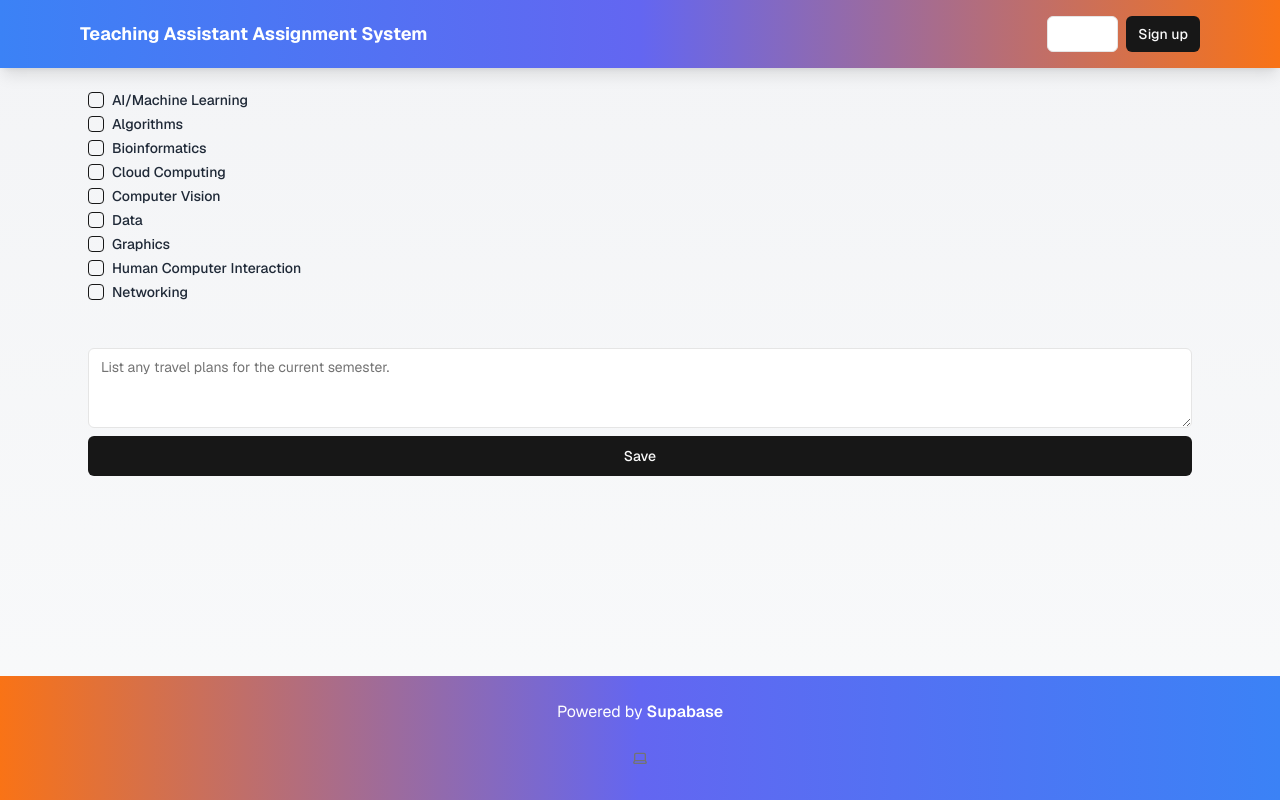
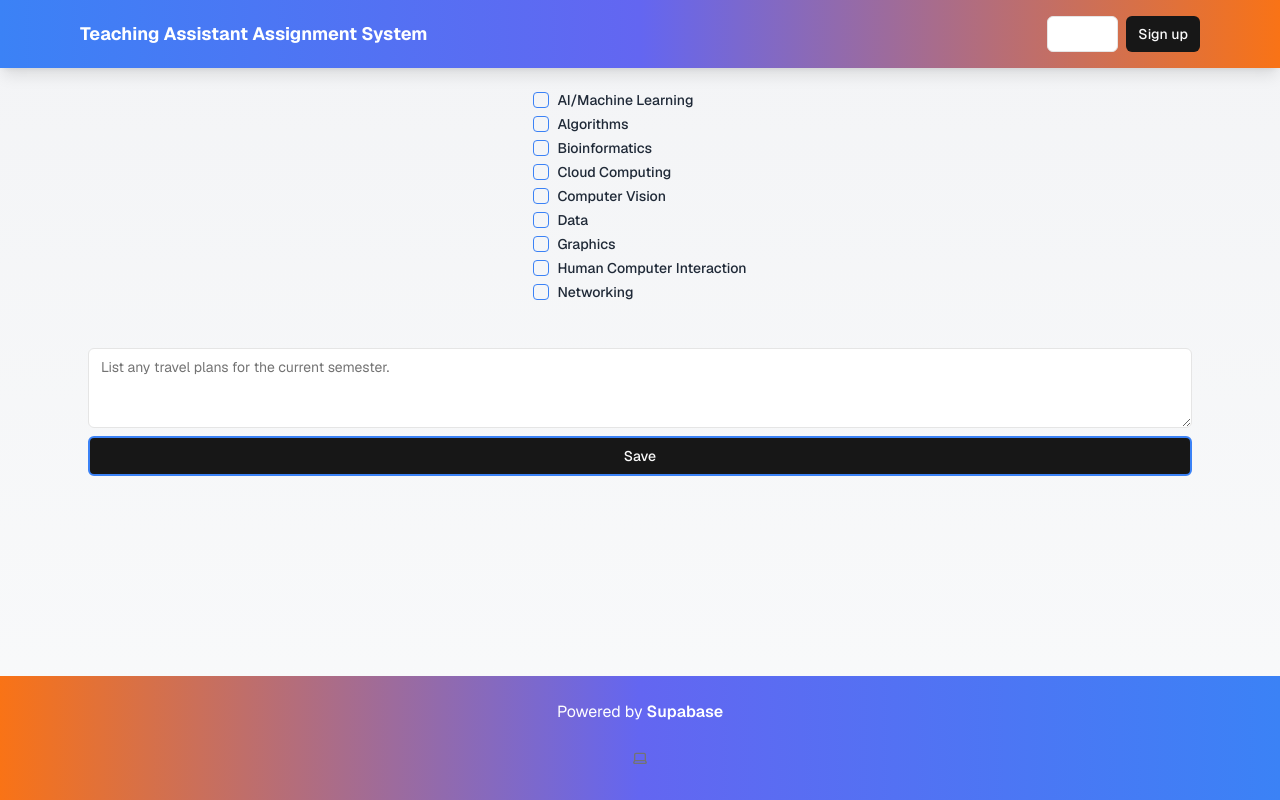
Before and after one commit to juanveliz76/TAAS, a Next.js app: page /student/updates in a window 1280 px wide. Built offline with nearby package versions, Linux system fonts and the light colour scheme; no server answers; the database is empty.

Commit message:
new format and colors

```diff
--- a/app/student/page.tsx
+++ b/app/student/page.tsx
@@ -13,21 +13,23 @@ import {
 
 export default function Next({ }: { }) {
   return (
-    <form>
-    <Card className="w-[350px]">
+    <div className="min-h-screen flex items-center justify-center bg-white-100">
+      <div className="mt-[-30vh]">
+        <form className="w-full max-w-md">
+          <Card className="w-[350px] bg-white border-2 border-blue-500">
             <CardHeader>
-      <CardTitle>Welcome to the TAAS</CardTitle>
-      <CardDescription>Applications are due December 4th.</CardDescription>
+              <CardTitle className="text-black">Welcome to the TAAS</CardTitle>
+              <CardDescription className="text-primary text-black">Applications are due December 4th.</CardDescription>
             </CardHeader>
-    <CardContent>
-    </CardContent>
             <CardFooter className="flex justify-between">
-      <SubmitButton pendingText="Loading.." formAction={studentUpdates}>
+              <Button className="border-2 border-blue-500 focus:ring-2 focus:ring-blue-500 focus:outline-none" formAction={studentUpdates}>
                 Continue
-      </SubmitButton>
-      <Button>Submit</Button>
+              </Button>
+              <Button className="border-2 border-blue-500 focus:ring-2 focus:ring-blue-500 focus:outline-none" type="submit">Submit</Button>
             </CardFooter>
           </Card>
         </form>
-  );
+      </div>
+    </div>
+  )
 }
--- a/app/student/preferences/data-table.tsx
+++ b/app/student/preferences/data-table.tsx
@@ -39,7 +39,7 @@ export function DataTable<TData, TValue>({
             <TableRow key={headerGroup.id}>
               {headerGroup.headers.map((header) => {
                 return (
-                  <TableHead key={header.id}>
+                  <TableHead className="text-black" key={header.id}>
                     {header.isPlaceholder
                       ? null
                       : flexRender(
--- a/app/student/preferences/page.tsx
+++ b/app/student/preferences/page.tsx
@@ -72,8 +72,9 @@ export default function preferences() {
         </div>
         <div className="container text-center">
           <div className="d-flex justify-content-center">
+          <div className="flex justify-center bg-white-100">
             <Select name="select1" onValueChange={(e) => setC(e)}>
-              <SelectTrigger className="w-[180px]">
+              <SelectTrigger className="w-[180px] border-2 border-black-500 focus:ring-2 focus:ring-black-500 focus:outline-none bg-white">
                 <SelectValue placeholder="Select a course"/>
               </SelectTrigger>
               <SelectContent>
@@ -106,8 +107,9 @@ export default function preferences() {
               </SelectContent>
             </Select>
             <br></br>
+            &nbsp;
             <Select name="select2" onValueChange={(e2) => setR(e2)}>
-              <SelectTrigger className="w-[180px]">
+              <SelectTrigger className="w-[180px] border-2 border-black-500 focus:ring-2 focus:ring-black-500 focus:outline-none bg-white">
                 <SelectValue placeholder="Select a preference level" />
               </SelectTrigger>
               <SelectContent>
@@ -118,10 +120,11 @@ export default function preferences() {
                 </SelectGroup>
               </SelectContent>
             </Select>
+            </div>
             <br></br>
-            <Button name = "add" formAction={add}>Add</Button>
+            <Button className="border-2 border-blue-500 focus:ring-2 focus:ring-blue-500 focus:outline-none" name = "add" formAction={add}>Add</Button>
             &nbsp;
-            {<SubmitButton name = "submit" pendingText="Saving.." formAction={studentWelcome}>
+            {<SubmitButton className="border-2 border-blue-500 focus:ring-2 focus:ring-blue-500 focus:outline-none" name = "submit" pendingText="Saving.." formAction={studentWelcome}>
               Save
             </SubmitButton>}
           </div>
--- a/app/student/updates/page.tsx
+++ b/app/student/updates/page.tsx
@@ -55,10 +55,10 @@ export default function updates() {
 
   return (
     <form>
-      <div className="space-y-4">
+      <div className="flex justify-center bg-white-100 space-y-4">
       <div className="flex flex-col space-y-2">
       <div className="flex items-center space-x-2">
-        <Checkbox id="AIML" checked={AIML} onCheckedChange={setAIML as (checked: CheckedState) => void} />
+        <Checkbox className="border-blue-500 focus:ring-blue-500" id="AIML" checked={AIML} onCheckedChange={setAIML as (checked: CheckedState) => void} />
         <label
           htmlFor="AIML"
           className="text-sm font-medium leading-none peer-disabled:cursor-not-allowed peer-disabled:opacity-70"
@@ -67,7 +67,7 @@ export default function updates() {
         </label>
         </div>
         <div className="flex items-center space-x-2">
-        <Checkbox id="ALGO" checked={ALGO} onCheckedChange={setALGO as (checked: CheckedState) => void} />
+        <Checkbox className="border-blue-500 focus:ring-blue-500" id="ALGO" checked={ALGO} onCheckedChange={setALGO as (checked: CheckedState) => void} />
         <label
           htmlFor="ALGO"
           className="text-sm font-medium leading-none peer-disabled:cursor-not-allowed peer-disabled:opacity-70"
@@ -76,7 +76,7 @@ export default function updates() {
         </label>
         </div>
         <div className="flex items-center space-x-2">
-        <Checkbox id="BIO" checked={BIO} onCheckedChange={setBIO as (checked: CheckedState) => void}/>
+        <Checkbox className="border-blue-500 focus:ring-blue-500" id="BIO" checked={BIO} onCheckedChange={setBIO as (checked: CheckedState) => void}/>
         <label
           htmlFor="BIO"
           className="text-sm font-medium leading-none peer-disabled:cursor-not-allowed peer-disabled:opacity-70"
@@ -85,7 +85,7 @@ export default function updates() {
         </label>
         </div>
         <div className="flex items-center space-x-2">
-        <Checkbox id="CC" checked={CC} onCheckedChange={setCC as (checked: CheckedState) => void} />
+        <Checkbox className="border-blue-500 focus:ring-blue-500" id="CC" checked={CC} onCheckedChange={setCC as (checked: CheckedState) => void} />
         <label
           htmlFor="CC"
           className="text-sm font-medium leading-none peer-disabled:cursor-not-allowed peer-disabled:opacity-70"
@@ -94,7 +94,7 @@ export default function updates() {
         </label>
         </div>
         <div className="flex items-center space-x-2">
-        <Checkbox id="CV" checked={CV} onCheckedChange={setCV as (checked: CheckedState) => void} />
+        <Checkbox className="border-blue-500 focus:ring-blue-500" id="CV" checked={CV} onCheckedChange={setCV as (checked: CheckedState) => void} />
         <label
           htmlFor="CV"
           className="text-sm font-medium leading-none peer-disabled:cursor-not-allowed peer-disabled:opacity-70"
@@ -103,7 +103,7 @@ export default function updates() {
         </label>
         </div>
         <div className="flex items-center space-x-2">
-        <Checkbox id="D" checked={D} onCheckedChange={setD as (checked: CheckedState) => void} />
+        <Checkbox className="border-blue-500 focus:ring-blue-500" id="D" checked={D} onCheckedChange={setD as (checked: CheckedState) => void} />
         <label
           htmlFor="D"
           className="text-sm font-medium leading-none peer-disabled:cursor-not-allowed peer-disabled:opacity-70"
@@ -112,7 +112,7 @@ export default function updates() {
         </label>
         </div>
         <div className="flex items-center space-x-2">
-        <Checkbox id="G" checked={G} onCheckedChange={setG as (checked: CheckedState) => void} />
+        <Checkbox className="border-blue-500 focus:ring-blue-500" id="G" checked={G} onCheckedChange={setG as (checked: CheckedState) => void} />
         <label
           htmlFor="G"
           className="text-sm font-medium leading-none peer-disabled:cursor-not-allowed peer-disabled:opacity-70"
@@ -121,7 +121,7 @@ export default function updates() {
         </label>
         </div>
         <div className="flex items-center space-x-2">
-        <Checkbox id="HCI" checked={HCI} onCheckedChange={setHCI as (checked: CheckedState) => void} />
+        <Checkbox className="border-blue-500 focus:ring-blue-500" id="HCI" checked={HCI} onCheckedChange={setHCI as (checked: CheckedState) => void} />
         <label
           htmlFor="HCI"
           className="text-sm font-medium leading-none peer-disabled:cursor-not-allowed peer-disabled:opacity-70"
@@ -130,7 +130,7 @@ export default function updates() {
         </label>
         </div>
         <div className="flex items-center space-x-2">
-        <Checkbox id="N" checked={N} onCheckedChange={setN as (checked: CheckedState) => void} />
+        <Checkbox className="border-blue-500 focus:ring-blue-500" id="N" checked={N} onCheckedChange={setN as (checked: CheckedState) => void} />
         <label
           htmlFor="N"
           className="text-sm font-medium leading-none peer-disabled:cursor-not-allowed peer-disabled:opacity-70"
@@ -143,8 +143,8 @@ export default function updates() {
       <br></br>
       <br></br>
       <div className="grid w-full gap-2">
-        <Textarea value = {t} placeholder="List any travel plans for the current semester." onChange={(e) => setT(e.target.value)}/>
-        <SubmitButton pendingText="Saving.." formAction={sub}>Save</SubmitButton>
+        <Textarea className="bg-white" value = {t} placeholder="List any travel plans for the current semester." onChange={(e) => setT(e.target.value)}/>
+        <SubmitButton className="border-2 border-blue-500 focus:ring-2 focus:ring-blue-500 focus:outline-none" pendingText="Saving.." formAction={sub}>Save</SubmitButton>
       </div>
     </form>
   )
```
Lines whose indentation alone changed are shown as unchanged.
